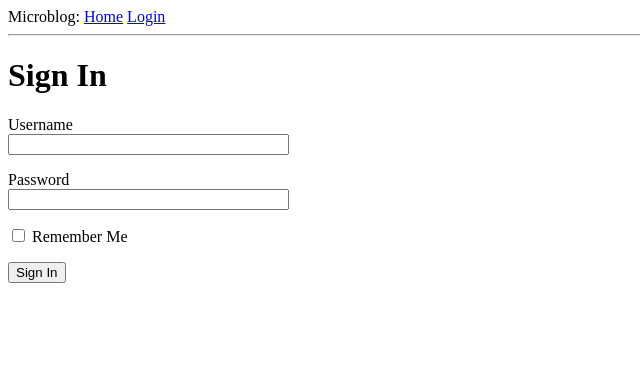
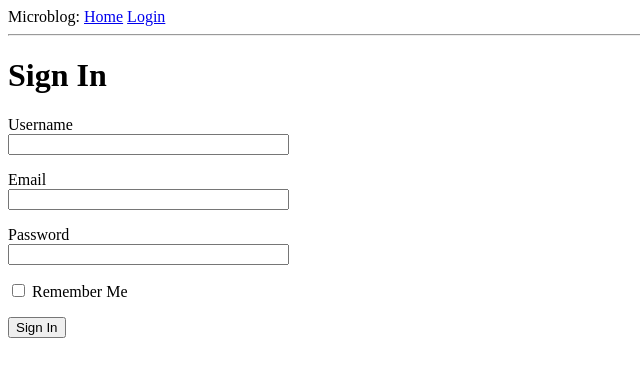
Before and after one commit to toiinnn/learningFlask, a Flask app: page /login in a window 1280 px wide. Shown: the top 377 px of the page, without its empty margins (0-640 px from the left). Run offline with Flask 2, Linux system fonts and the light colour scheme.

Commit message:
Add email field do form

```diff
--- a/app/forms.py
+++ b/app/forms.py
@@ -4,6 +4,7 @@ from wtforms.validators import DataRequired
 
 class LoginForm(FlaskForm):
     username = StringField('Username', validators=[DataRequired()])
+    email = StringField('Email', validators=[DataRequired()])
     password = PasswordField('Password', validators=[DataRequired()])
     remember_me = BooleanField('Remember Me')
     submit = SubmitField('Sign In')
--- a/app/routes.py
+++ b/app/routes.py
@@ -5,14 +5,14 @@ from app.forms import LoginForm
 @app.route('/')
 @app.route('/index')
 def index():
-    user = {'username': 'Antonio'}
+    user = {'username': 'Antonio', 'email': 'antonio@email.com'}
     posts = [
         {
-            'author': {'username': 'John'},
+            'author': {'username': 'John', 'email': 'john@email.com'},
             'body': 'Beautiful day in Portland!'
         },
         {
-            'author': {'username': 'Susan'},
+            'author': {'username': 'Susan', 'email': 'susan@email.com'},
             'body': 'The Avengers movie was so cool!'
         }
     ]
--- a/app/templates/login.html
+++ b/app/templates/login.html
@@ -9,6 +9,10 @@
             {{ form.username(size=32) }}
         </p>
         <p>
+            {{ form.email.label }}<br>
+            {{ form.username(size=32) }}
+        </p>
+        <p>
             {{ form.password.label }}<br>
             {{ form.password(size=32) }}
         </p>
```
